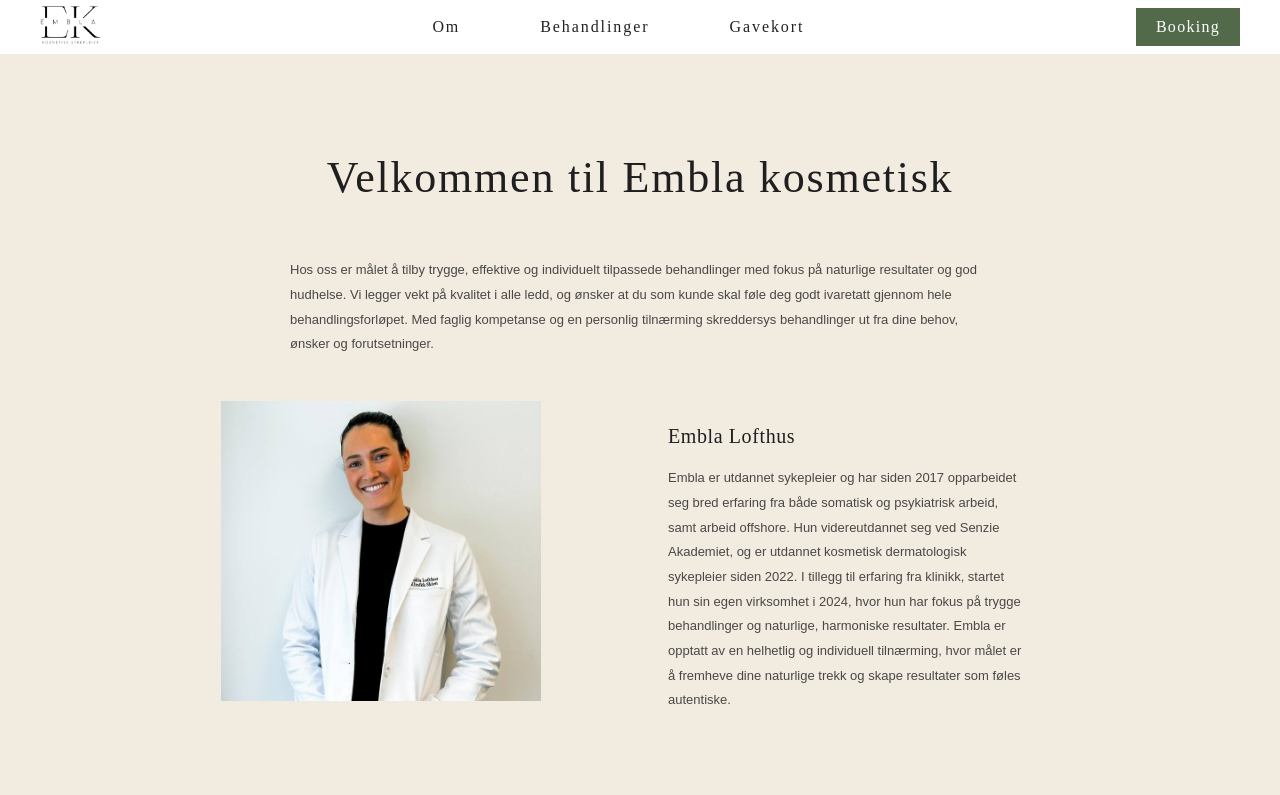
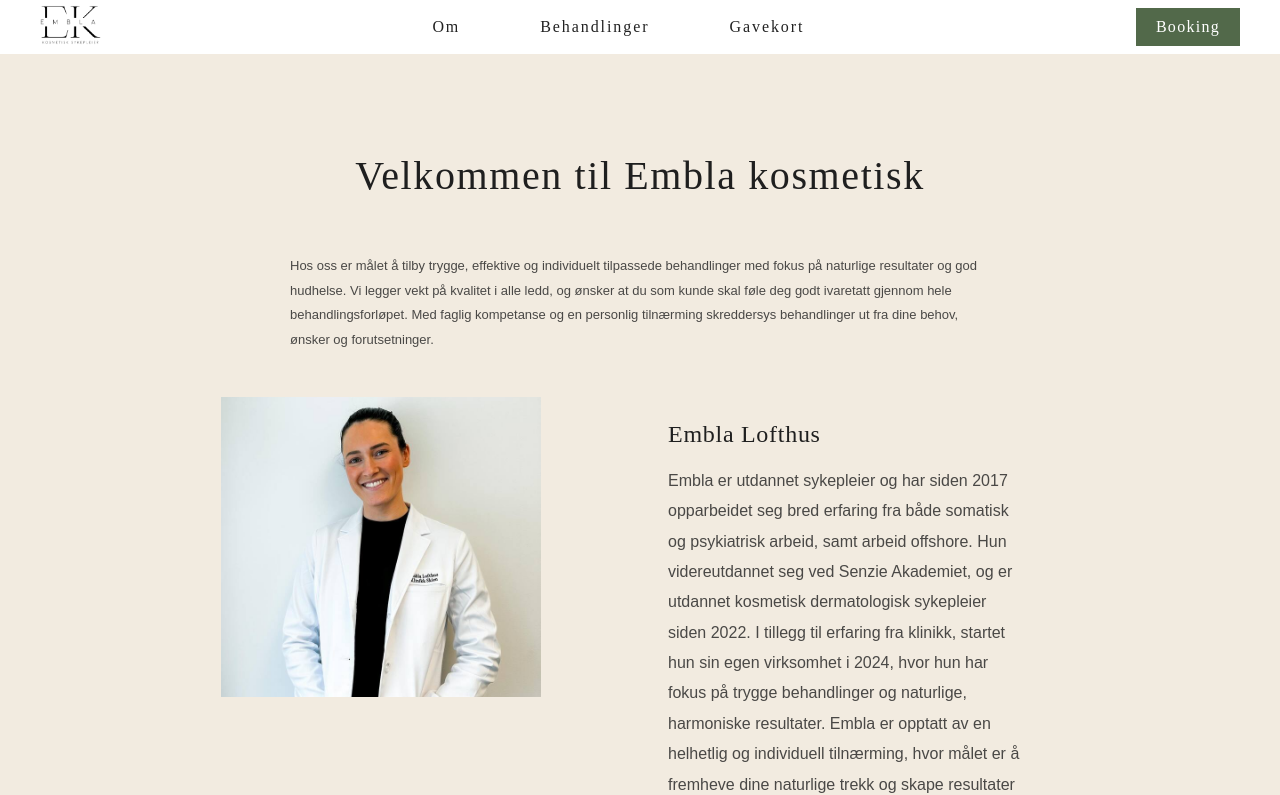
Before and after one commit to gydalo/EmblaKosmetisk, a React (Vite) app: page /om in a window 1280 px wide. Shown: the top 795 px of the page. Built offline with nearby package versions, Linux system fonts and the light colour scheme; a web font is replaced by a local one.

Commit message:
Bigger p in about section

```diff
--- a/src/css/om.css
+++ b/src/css/om.css
@@ -13,7 +13,7 @@
   font-family: "Italiana", serif;
   font-weight: 400;
   letter-spacing: 0.04em;
-  font-size: 44px;
+  font-size: 2.5rem;
   line-height: 1.1;
   text-align: center;
   margin: 0 0 56px;
@@ -35,7 +35,7 @@
   font-family: "Palanquin", serif;
   font-weight: 400;
   letter-spacing: 0.03em;
-  font-size: 20px;
+
   margin: 6px 0 18px;
   color: #1f1f1f;
 }
@@ -46,7 +46,6 @@
 
 .about__p {
   font-family: "Palanquin", sans-serif;
-  font-size: 13px;
   line-height: 1.9;
   margin: 0 0 14px;
   color: rgba(31, 31, 31, 0.8);
```
Also changed, not shown: public/images/hvilepuls.jpg, public/images/laser.jpg.
